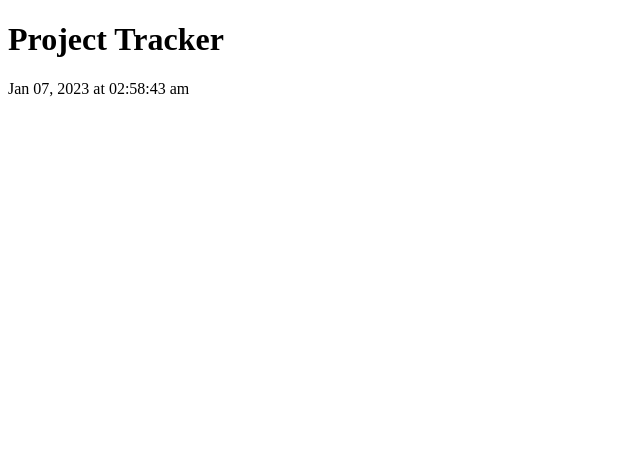
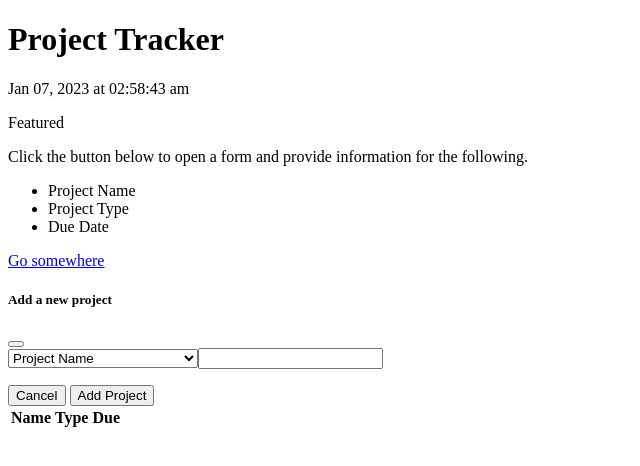
Before and after one commit to ashrean/tracker, a plain HTML site: page index.html in a window 1280 px wide. Shown: the whole page, without its empty margins (0-640 px from the left). Drawn offline with nearby package versions, Linux system fonts and the light colour scheme.

Commit message:
html layout header card modal and table

```diff
--- a/assets/js/script.js
+++ b/assets/js/script.js
@@ -8,3 +8,8 @@ setInterval(function (){
     time.text(curDate)
     console.log(time)
     }, 1000)
+
+// not sure why this is not working https://jqueryui.com/datepicker/#default I think I followed it?
+$( function() {
+    $( "#datepicker" ).datepicker();
+} );
--- a/index.html
+++ b/index.html
@@ -24,6 +24,57 @@
         <h1>Project Tracker</h1>
         <p id="time"></p>
     </header>
+    <div class="card">
+  <div class="card-header">
+    Featured
+  </div>
+<!--task 1 2. CARD - does not display with boarder though we will need to add additional styling - color to card header - color to button - border -->
+  <div class="card-body">
+    <p class="card-text">Click the button below to open a form and provide information for the following.</p>
+    <ul class="list-group list-group-flush">
+      <li class="list-group-item">Project Name</li>
+      <li class="list-group-item">Project Type</li>
+      <li class="list-group-item">Due Date</li>
+    </ul>
+    <a href="#" class="btn btn-primary">Go somewhere</a>
+</div>
+
+<!--Task 1 3. Modal  Shows on the page - I think we might hide it later and call on it later in the js but just was following the instructions and hoping for the best. We will still need to format it as well-->
+<div class="modal" tabindex="-1">
+  <div class="modal-dialog">
+    <div class="modal-content">
+      <div class="modal-header">
+        <h5 class="modal-title">Add a new project</h5>
+        <button type="button" class="btn-close" data-bs-dismiss="modal" aria-label="Close"></button>
+      </div>
+      <select class="form-select" aria-label="Default select example">
+        <option selected>Project Name</option>
+        <option value="1">Web Application (Front End)</option>
+        <option value="2">Web Application (Back End)</option>
+        <option value="3">Web Application (Full Stack)</option>
+        <p>Due Date <input type="text" id="datepicker"></p>
+      </select>
+      <div class="modal-footer">
+        <button type="button" class="btn btn-secondary" data-bs-dismiss="modal">Cancel</button>
+        <button type="button" class="btn btn-primary">Add Project</button>
+      </div>
+    </div>
+  </div>
+</div>
+
+<!-- task 1 4 Also needs to be styled-->
+<table class="table">
+  <thead>
+    <tr>
+      <th scope="col">Name</th>
+      <th scope="col">Type</th>
+      <th scope="col">Due</th>
+    </tr>
+  </thead>
+  <tbody>
+
+  </tbody>
+</table>
 
     <!--JQuery-->
   <script
```
